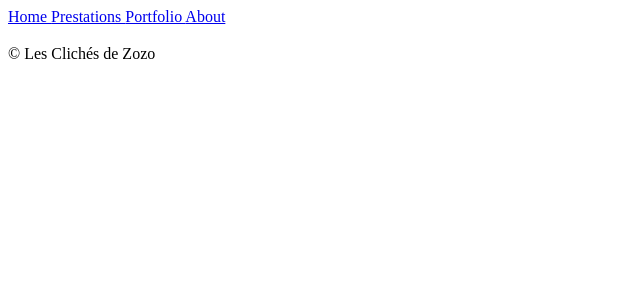
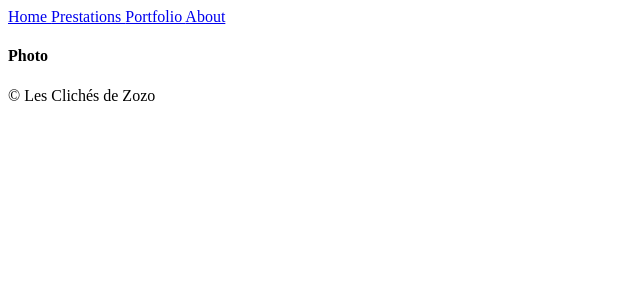
Before and after one commit to zoedms/les-cliches-de-zozo, a Symfony app: template templates/portfolio/portfolio.html.twig in a window 1280 px wide. Shown: the top 300 px of the page, without its empty margins (0-640 px from the left). Run offline with Twig, Linux system fonts and the light colour scheme; the template is opened without the code that fills it, so the values that code supplies are empty; some libraries are stand-ins or nearby versions; some web fonts are replaced.

Commit message:
ajout portfolio webpack + changement html/css

```diff
--- a/assets/website/styles/portfolio.css
+++ b/assets/website/styles/portfolio.css
@@ -1,4 +1,6 @@
 main {
-    background-color: rgb(72, 72, 72);
-    padding: 3%;
+    background-color: rgba(72, 72, 72, 0.477);
+    height: auto;
+    padding: 0;
+    margin: 0;
 }
--- a/templates/portfolio/portfolio.html.twig
+++ b/templates/portfolio/portfolio.html.twig
@@ -2,14 +2,22 @@
 
 {% block title %}{{controller_name}}{% endblock %}
 
-{# {% block stylesheets %}
+{% block stylesheets %}
       {{ encore_entry_link_tags('portfolio') }}
-{% endblock %} #}
+{% endblock %}
 
 {% block body %}
 
       <main>
             <h3>{{controller_name}}</h3>
+
+                  <section>
+                        <div>
+                              <h4>Photo</h4>
+
+                        </div>
+                  </section>
+
       </main>
 
 {% endblock %}
--- a/webpack.config.js
+++ b/webpack.config.js
@@ -8,7 +8,7 @@ if (!Encore.isRuntimeEnvironmentConfigured()) {
 
 Encore
   // directory where compiled assets will be stored
-  .setOutputPath('public/build/')
+  .setOutputPath("public/build/")
   .setOutputPath("public/build/website/")
   // public path used by the web server to access the output path
   .setPublicPath("/build")
@@ -25,6 +25,7 @@ Encore
   .addEntry("app", "./assets/app.js")
   .addEntry("home", "./assets/website/home.js")
   .addEntry("profil", "./assets/website/profil.js")
+  .addEntry("portfolio", "./assets/website/portfolio.js")
   // enables the Symfony UX Stimulus bridge (used in assets/bootstrap.js)
   .enableStimulusBridge("./assets/controllers.json")
   .enableStimulusBridge("./assets/website/controllers.json")
```
